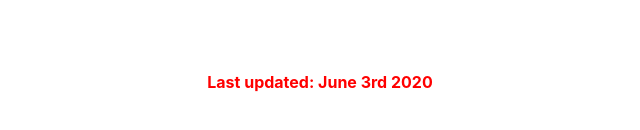
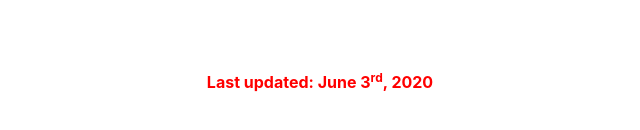
Before and after one commit to conicellilot/conicellilot.github.io, a website: page index.html in a window 1280 px wide. Shown: the part 482-612 px from the top of the page, 320-960 px from the left. Drawn offline with Linux system fonts and the light colour scheme.

Commit message:
Update index.html

```diff
--- a/index.html
+++ b/index.html
@@ -74,7 +74,7 @@
 				<h1 class="mt-5">Welcome to the Conicelli Lot Attendant Handbook!</h1>
 				<p class="lead">This website has step-by-step guides on what you will need to know as a lot attendant.</p>
 				<br><br><br><br><br><br>
-				<p style="color:red"><b>Last updated: June 3rd 2020</b></p>
+				<p style="color:red"><b>Last updated: June 3<sup>rd</sup>, 2020</b></p>
 
 			</div>
 		</div>
```
